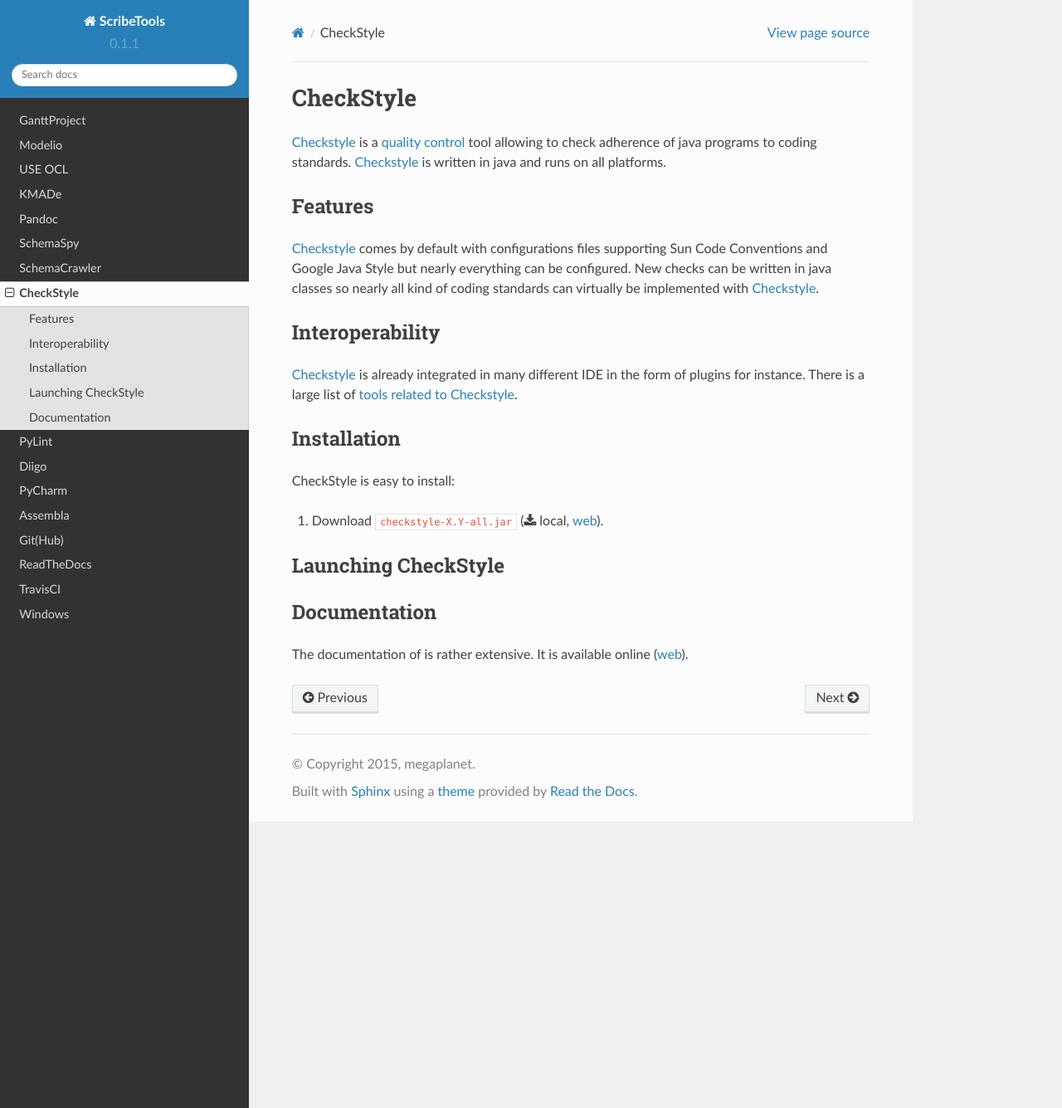
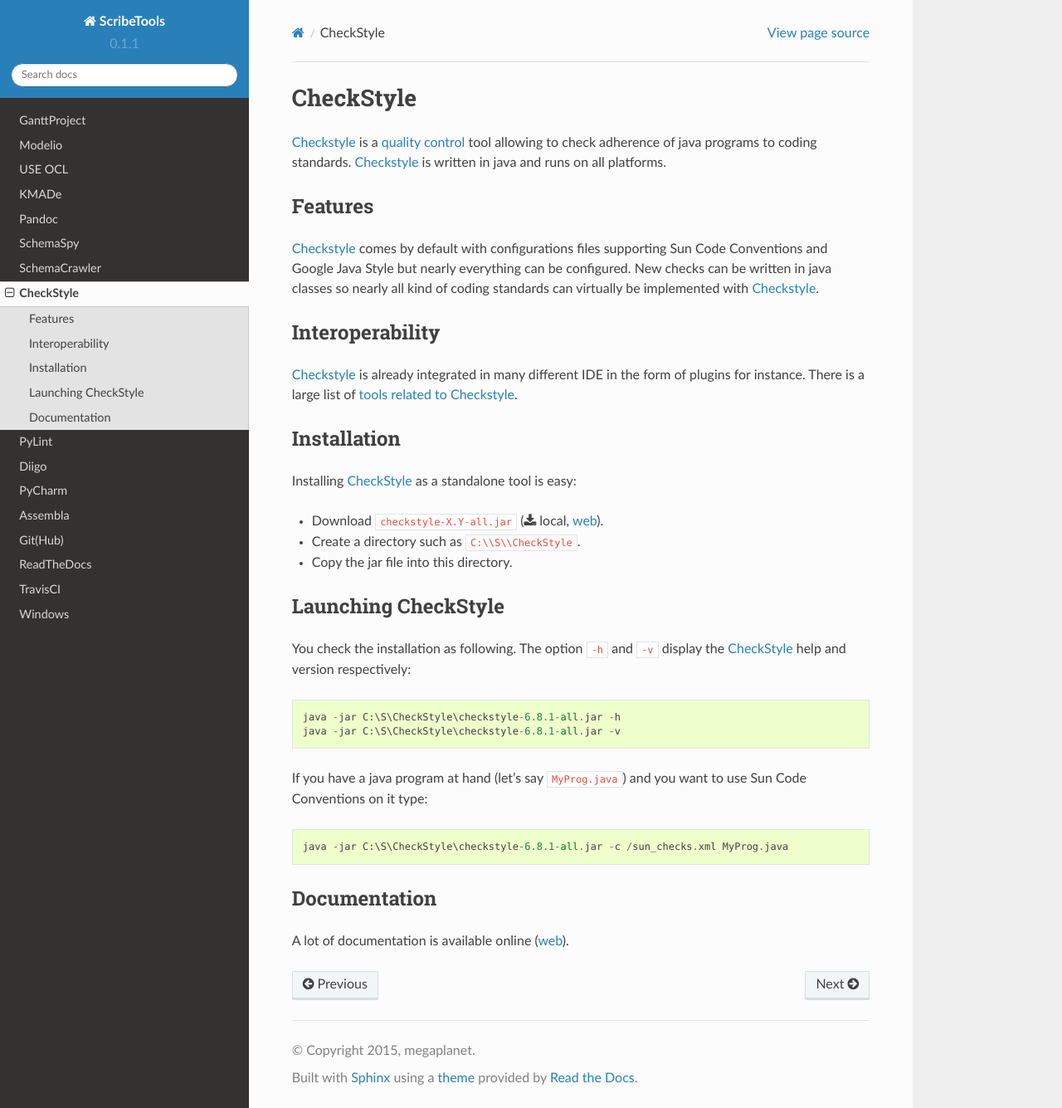
Before and after one commit to ScribesZone/ScribesTools, a Sphinx documentation site: the page built from docs/checkstyle/index.rst, in a window 1280 px wide and 1335 px high. Shown: the whole window at 83% size. Built offline with Sphinx 7.4.7 and the Read the Docs theme 2.0.0, drawn with Linux system fonts in a browser that asks for light colours; pages that are not in the unit, such as notebooks, are missing from menus.

Commit message:
update checkstyle

```diff
--- a/docs/checkstyle/index.rst
+++ b/docs/checkstyle/index.rst
@@ -1,54 +1,74 @@
 CheckStyle
 ==========
 
-Checkstyle_ is a `quality control`_  tool  allowing to check adherence of java programs to coding standards. `Checkstyle`_ is written in java and runs on all platforms.
+Checkstyle_ is a `quality control`_  tool  allowing to check adherence of java
+programs to coding standards. `Checkstyle`_ is written in java and runs on
+all platforms.
 
 Features
 --------
-`Checkstyle`_ comes by default with configurations files supporting Sun Code Conventions and Google Java Style but nearly everything can be configured. New checks can be written in java classes so nearly all kind of coding standards can virtually  be implemented with `Checkstyle`_.
+`Checkstyle`_ comes by default with configurations files supporting Sun Code
+Conventions and Google Java Style but nearly everything can be configured.
+New checks can be written in java classes so nearly all kind of coding
+standards can virtually  be implemented with `Checkstyle`_.
 
 Interoperability
 ----------------
 
-`Checkstyle`_ is already integrated in many different IDE in the form of plugins for instance. There is a large list of `tools related to Checkstyle`_.
+`Checkstyle`_ is already integrated in many different IDE in the form of
+plugins for instance. There is a large list of `tools related to Checkstyle`_.
 
 
 Installation
 ------------
 
 .. tip;
-    CheckStyle is integrated as a plugin in many IDE such as Eclipse or Netbeans.
-    Please refer to the documentation of your IDE if you just want to use it via
-    this plugin.
+    CheckStyle is integrated as a plugin in many IDE such as Eclipse
+    or Netbeans. Please refer to the documentation of your IDE if you just
+    want to use it via this plugin. You can also have a look at the
+    the list of `tools related to Checkstyle`_.
 
-CheckStyle is easy to install:
+Installing CheckStyle_ as a standalone tool is easy:
 
-#. Download ``checkstyle-X.Y-all.jar`` |checkstyle-jar|.
-
+* Download ``checkstyle-X.Y-all.jar`` |checkstyle-jar|.
+* Create a directory such as ``C:\\S\\CheckStyle``.
+* Copy the jar file into this directory.
 
 
 Launching CheckStyle
 --------------------
 
+You check the installation as following. The option ``-h`` and ``-v`` display
+the CheckStyle_ help and version respectively::
 
+    java -jar C:\S\CheckStyle\checkstyle-6.8.1-all.jar -h
+    java -jar C:\S\CheckStyle\checkstyle-6.8.1-all.jar -v
+
+If you have a java program at hand (let's say ``MyProg.java``) and you want to
+use Sun Code Conventions on it type::
+
+    java -jar C:\S\CheckStyle\checkstyle-6.8.1-all.jar -c /sun_checks.xml MyProg.java
 
 Documentation
 -------------
 
-The documentation of is rather extensive. It is available online |checkstyle-doc|.
+A lot of documentation is available online |checkstyle-doc|.
 
 .. ...........................................................................
 
 
 .. |checkstyle-jar| replace::
-    (:download:`local<install/checkstyle-6.2-all.jar>`,
-    `web <http://sourceforge.net/projects/checkstyle/files/checkstyle/>`__)
+    (:download:`local<../../res/checkstyle/downloads/checkstyle-6.8.1-all.jar>`,
+    `web <http://sourceforge.net/projects/checkstyle/files/checkstyle/6.8.1/checkstyle-6.8.1-all.jar/>`__)
 
 .. |checkstyle-doc| replace::
     (`web <http://checkstyle.sourceforge.net/index.html>`__)
 
-.. _`CheckStyle`: http://checkstyle.sourceforge.net/
+.. _`CheckStyle`:
+    http://checkstyle.sourceforge.net/
 
 .. _`tools related to Checkstyle`:
+    http://checkstyle.sourceforge.net/#Related_Tools
 
-.. _`quality control`: `http://en.wikipedia.org/wiki/Quality_control
+.. _`quality control`:
+    http://en.wikipedia.org/wiki/Quality_control
```
